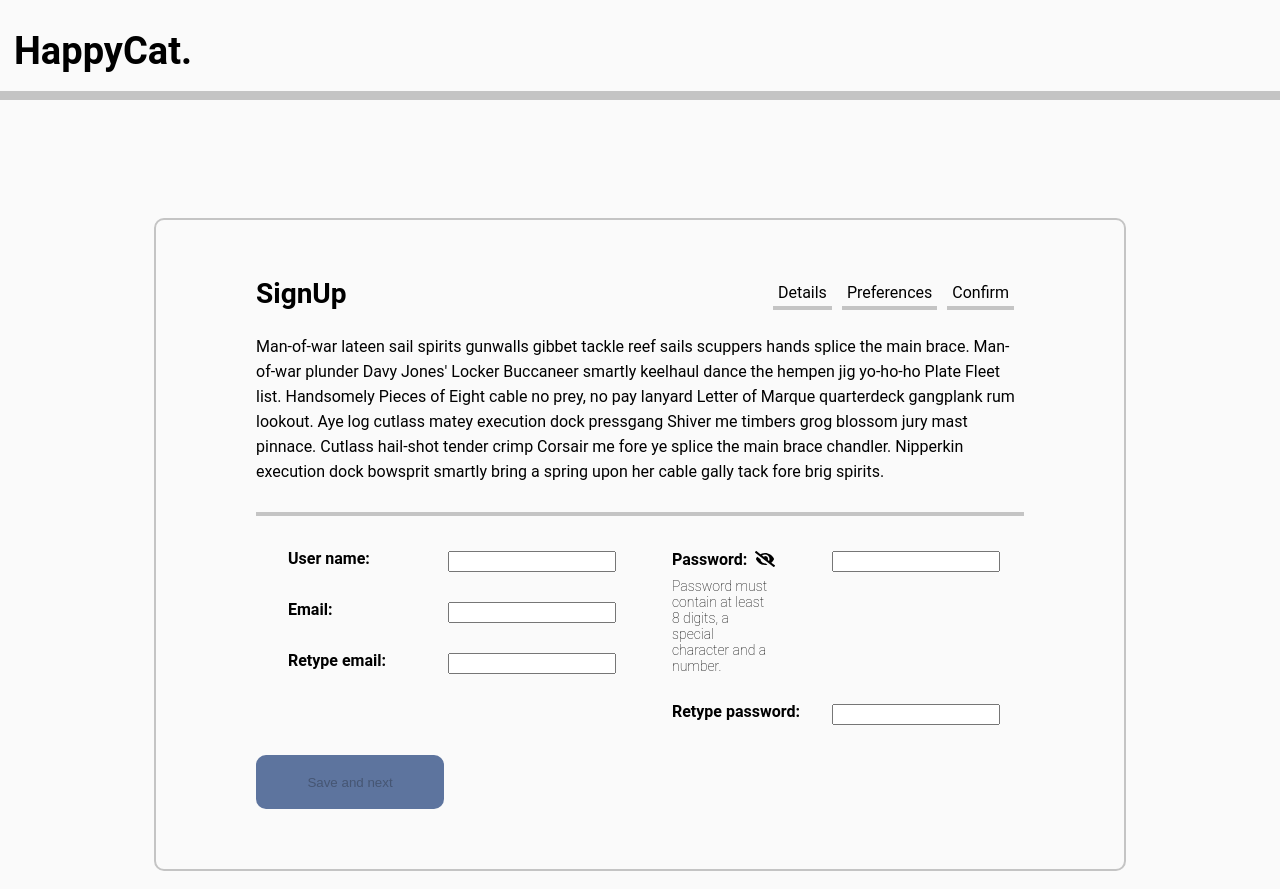
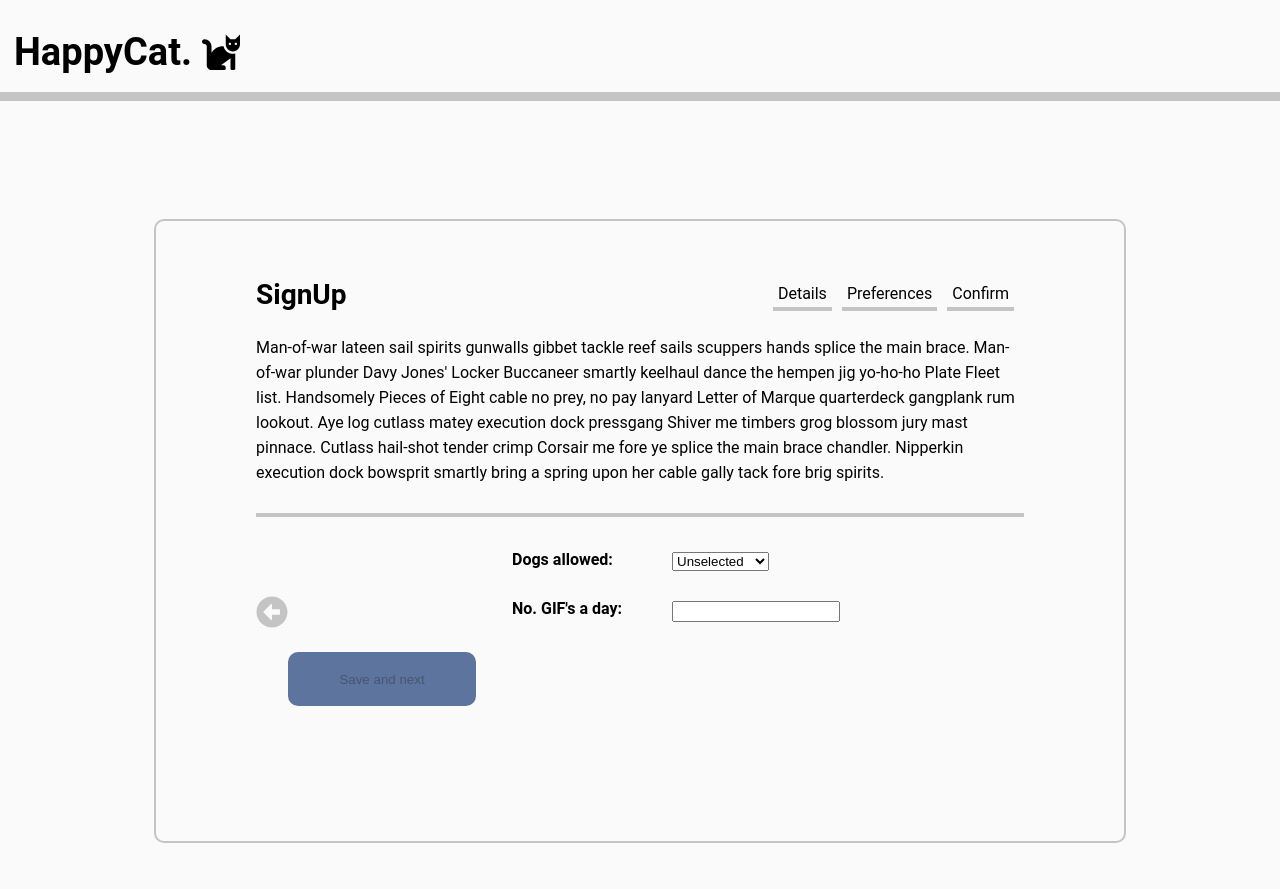
Before and after one commit to HuxleyM/happy-cat, a React (Create React App) app: page / in a window 1280 px wide. After the commit the page ends 861 px from the top, so only its background shows below. Built offline with nearby package versions, Linux system fonts and the light colour scheme.

Commit message:
styled back and forward buttons

```diff
--- a/src/App.js
+++ b/src/App.js
@@ -4,6 +4,8 @@ import Styles from './App.module.css';
 import { UserContext } from './Context/userContext';
 import Signup from './pages/Signup/Signup';
 import ErrorBoundary from './ErrorBoundary'
+import {FontAwesomeIcon} from '@fortawesome/react-fontawesome'
+import { faCat } from "@fortawesome/free-solid-svg-icons";
 
 function App() {
   const [user, setUser] = useState({
@@ -15,7 +17,7 @@ function App() {
       <UserContext.Provider value={ providerValue }>
         <ErrorBoundary>
         <header className={ Styles.mainHeader }>
-          <h1>HappyCat.</h1>
+          <h1>HappyCat.<span>                <FontAwesomeIcon icon={faCat} /></span></h1>
         </header>
         <main className={ Styles.mainBody }>
 
--- a/src/pages/Signup/Form/Form.js
+++ b/src/pages/Signup/Form/Form.js
@@ -4,12 +4,17 @@ import { UserContext } from "../../../Context/userContext";
 import Details from "./Questions/Details/Details";
 import Preferences from "./Questions/Preferences/Preferences";
 import Confirm from "./Questions/Confirm/Confirm";
+import { FontAwesomeIcon } from "@fortawesome/react-fontawesome";
+import {
+  faArrowAltCircleRight,
+  faArrowAltCircleLeft,
+} from "@fortawesome/free-solid-svg-icons";
 
 function Form() {
   const { user, setUser } = useContext(UserContext);
   const [formProgress, setFormProgress] = useState({
-    questionsAnswered: 0,
-    currentlyOnQuestion: 0,
+    questionsAnswered: 1,
+    currentlyOnQuestion: 1,
   });
 
   const movePage = (formProgress, setFormProgress, index) => {
@@ -79,22 +84,26 @@ function Form() {
         {formProgress.questionsAnswered >= formProgress.currentlyOnQuestion &&
           formProgress.currentlyOnQuestion > 0 && (
             <div
-              className={Styles.leftArrow}
+              className={Styles.arrow}
               onClick={() => movePage(formProgress, setFormProgress, -1)}
             >
-              {" "}
-              back{" "}
+              <FontAwesomeIcon
+                icon={faArrowAltCircleLeft}
+                style={{ color: "#c4c4c4" }}
+              />
             </div>
           )}
         {question}
         {formProgress.questionsAnswered > formProgress.currentlyOnQuestion &&
           formProgress.currentlyOnQuestion < 3 && (
             <div
-              className={Styles.rightArrow}
+              className={Styles.arrow}
               onClick={() => movePage(formProgress, setFormProgress, 1)}
             >
-              {" "}
-              next{" "}
+              <FontAwesomeIcon
+                icon={faArrowAltCircleRight}
+                style={{ color: "#c4c4c4" }}
+              />
             </div>
           )}
       </div>
--- a/src/pages/Signup/Form/Form.module.css
+++ b/src/pages/Signup/Form/Form.module.css
@@ -29,3 +29,10 @@
   display: flex;
   justify-content: space-between;
 }
+
+.arrow {
+  display: flex;
+  flex-direction: column;
+  justify-content: center;
+  font-size: 32px;
+}
--- a/src/pages/Signup/Form/Questions/Confirm/Confirm.js
+++ b/src/pages/Signup/Form/Questions/Confirm/Confirm.js
@@ -28,6 +28,7 @@ function Confirm() {
         </div>
         <div>
           <p className={Styles.bold}>Password:</p>
+          <p>I'd never dispaly this to a user just wanted to show it worked</p>
           <p>{user.password}</p>
         </div>
       </div>
```
Also changed, not shown: src/fontAwesome.js (+9 -2 lines).
